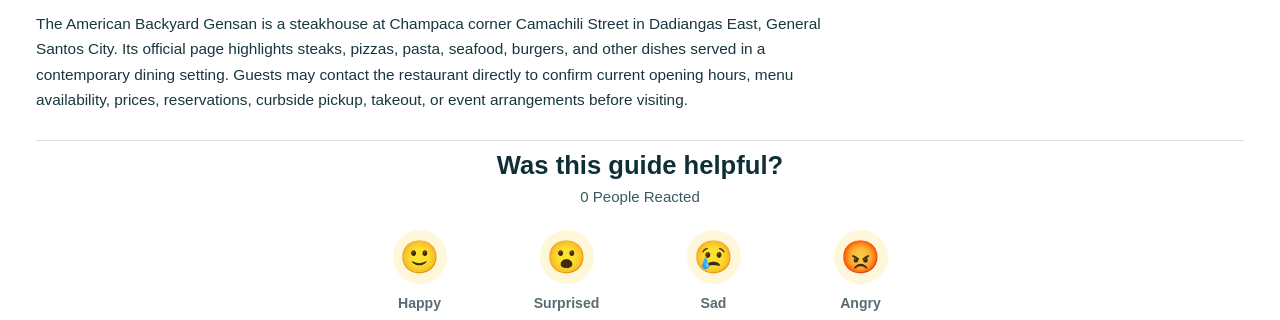
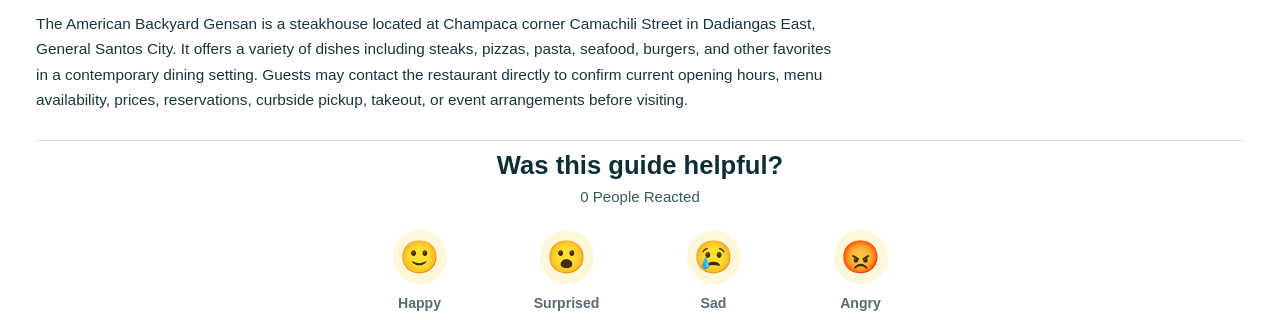
Before and after one commit to mrwamilda83/visitgensan, a website: page american-backyard-gensan.html in a window 1280 px wide. Shown: the part 780-1100 px from the top of the page. Drawn offline with Linux system fonts and the light colour scheme; no server answers.

Commit message:
Update American Backyard description

```diff
--- a/american-backyard-gensan.html
+++ b/american-backyard-gensan.html
@@ -141,7 +141,7 @@
 
           <article class="restaurant-description-panel">
             <h2 class="sr-only">About The American Backyard Gensan</h2>
-            <p>The American Backyard Gensan is a steakhouse at Champaca corner Camachili Street in Dadiangas East, General Santos City. Its official page highlights steaks, pizzas, pasta, seafood, burgers, and other dishes served in a contemporary dining setting. Guests may contact the restaurant directly to confirm current opening hours, menu availability, prices, reservations, curbside pickup, takeout, or event arrangements before visiting.</p>
+            <p>The American Backyard Gensan is a steakhouse located at Champaca corner Camachili Street in Dadiangas East, General Santos City. It offers a variety of dishes including steaks, pizzas, pasta, seafood, burgers, and other favorites in a contemporary dining setting. Guests may contact the restaurant directly to confirm current opening hours, menu availability, prices, reservations, curbside pickup, takeout, or event arrangements before visiting.</p>
           </article>
         </div>
 
```
